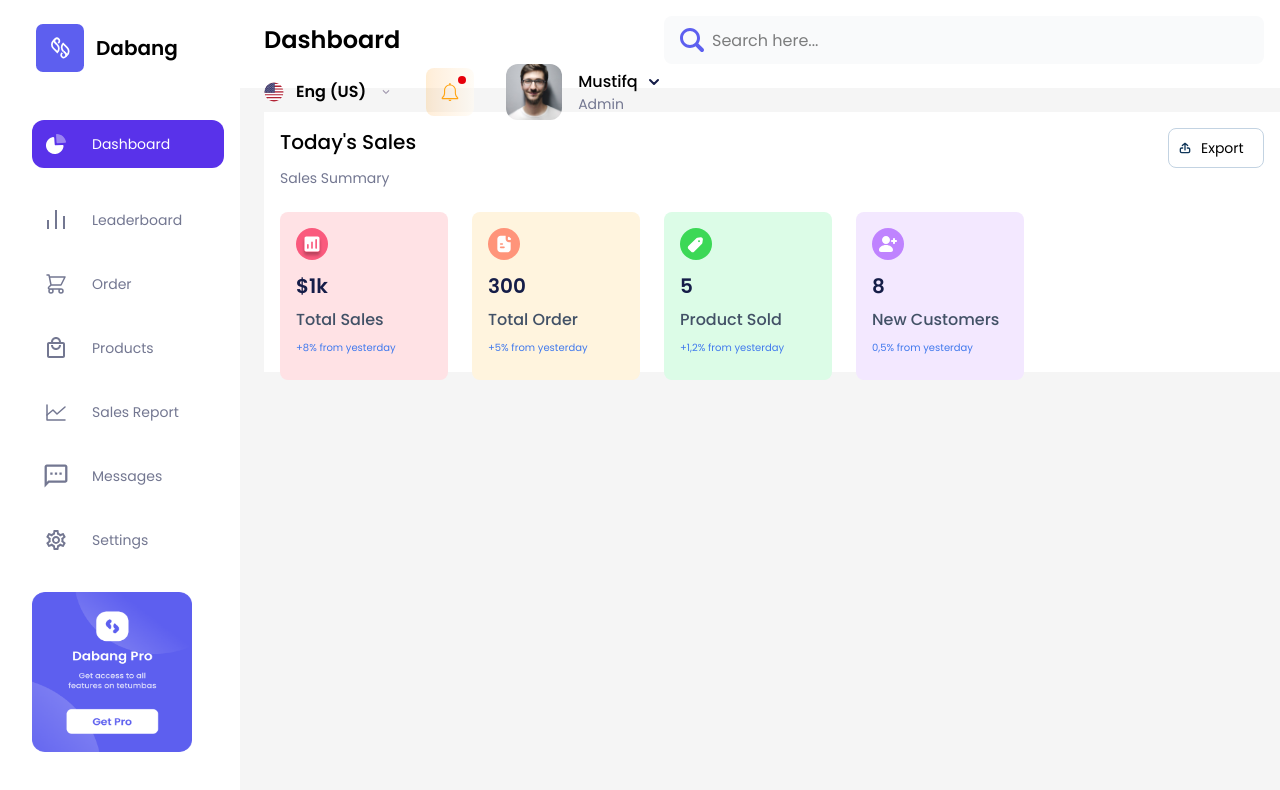
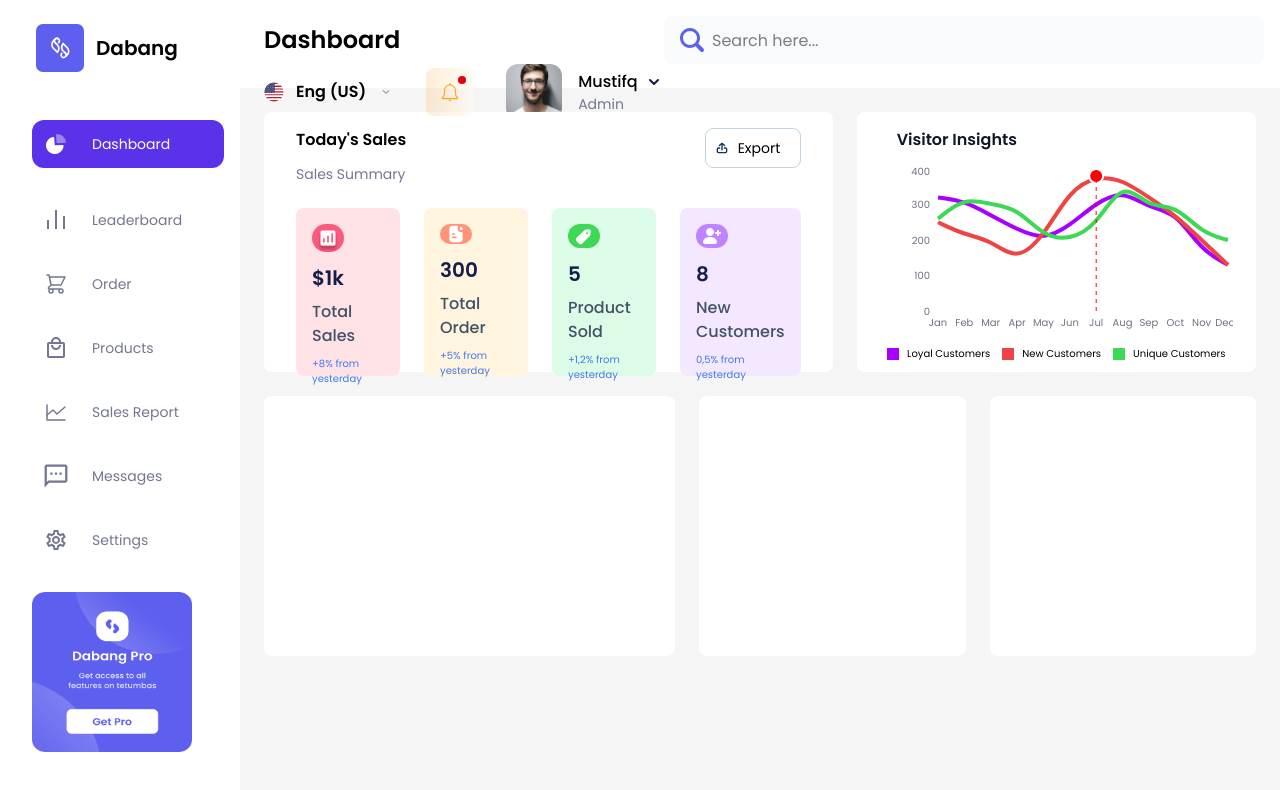
Before and after one commit to olumatty/CustomerDashboard, a React (Vite) app: page / in a window 1280 px wide. Shown: the top 790 px of the page. Built offline with nearby package versions, Linux system fonts and the light colour scheme.

Commit message:
Dashboard 2.0

```diff
--- a/package.json
+++ b/package.json
@@ -16,6 +16,7 @@
     "react": "^19.0.0",
     "react-dom": "^19.0.0",
     "react-router-dom": "^7.1.5",
+    "recharts": "^2.15.1",
     "tailwindcss": "^4.0.5"
   },
   "devDependencies": {
--- a/src/components/Customer.jsx
+++ b/src/components/Customer.jsx
@@ -2,7 +2,7 @@ import React from 'react'
 
 const Customer = () => {
   return (
-    <div>
+    <div className='bg-white rounded-lg h-[260px] py-4 px-8'>
 
     </div>
   )
--- a/src/components/Revenue.jsx
+++ b/src/components/Revenue.jsx
@@ -2,7 +2,7 @@ import React from 'react'
 
 const Revenue = () => {
   return (
-    <div>
+    <div className=' bg-white rounded-lg h-[260px] py-4 px-8 '>
 
     </div>
   )
--- a/src/components/Sales.jsx
+++ b/src/components/Sales.jsx
@@ -7,11 +7,11 @@ import CustomerIcon from "../assets/New Costumers Icon.svg"
 
 const Sales = () => {
   return (
-    <div className='bg-white h-[260px] p-4 '>
+    <div className=' bg-white rounded-lg h-[260px] py-4 px-8 '>
       {/* Header */}
       <div className='flex justify-between'>
         <div className='flex flex-col space-y-3'>
-          <span className='font-medium text-xl'>Today's Sales</span>
+          <span className='font-semibold'>Today's Sales</span>
           <span className='text-sm text-[#737791]'>Sales Summary</span>
         </div>
 
--- a/src/components/Target.jsx
+++ b/src/components/Target.jsx
@@ -2,7 +2,7 @@ import React from 'react'
 
 const Target = () => {
   return (
-    <div>
+    <div className='bg-white rounded-lg h-[260px] py-4 px-8'>
 
     </div>
   )
--- a/src/components/Visitors.jsx
+++ b/src/components/Visitors.jsx
@@ -1,11 +1,73 @@
-import React from 'react'
+import React from "react";
+import {
+  LineChart,
+  Line,
+  XAxis,
+  YAxis,
+  Tooltip,
+  ResponsiveContainer,
+  ReferenceLine,
+  ReferenceDot,
+} from "recharts";
 
-const Visitors = () => {
+const data = [
+  { name: "Jan", loyal: 320, new: 250, unique: 260 },
+  { name: "Feb", loyal: 310, new: 215, unique: 320 },
+  { name: "Mar", loyal: 270, new: 200, unique: 300 },
+  { name: "Apr", loyal: 230, new: 140, unique: 290 },
+  { name: "May", loyal: 200, new: 210, unique: 210 },
+  { name: "Jun", loyal: 240, new: 340, unique: 200 },
+  { name: "Jul", loyal: 305, new: 380, unique: 240 },
+  { name: "Aug", loyal: 340, new: 370, unique: 370 },
+  { name: "Sep", loyal: 290, new: 320, unique: 290 },
+  { name: "Oct", loyal: 280, new: 270, unique: 300 },
+  { name: "Nov", loyal: 170, new: 200, unique: 220 },
+  { name: "Dec", loyal: 130, new: 130, unique: 200 },
+];
+
+const VisitorInsightsChart = () => {
   return (
-    <div>
+    <div className="w-full h-[260px] bg-white p-4 rounded-lg">
+      <h2 className="font-semibold px-6 text-gray-900 mb-3">Visitor Insights</h2>
+      <ResponsiveContainer width="98%" height="80%">
+        <LineChart data={data}>
+          <XAxis
+            dataKey="name"
+            tick={{ fill: "#6B7280", fontSize: 10 }}
+            axisLine={false}
+            tickLine={false}
+          />
+          <YAxis
+            domain={[0, 400]}
+            ticks={[0, 100, 200, 300, 400]}
+            tick={{ fill: "#6B7280", fontSize: 10, color: "#7B91B0" }}
+            axisLine={false}
+            tickLine={false}
+          />
+          <Tooltip />
+          <Line type="basis" dataKey="loyal" stroke="#A700FF" strokeWidth={4} dot={false} />
+          <Line type="basis" dataKey="new" stroke="#EF4444" strokeWidth={4} dot={false} />
+          <Line type="basis" dataKey="unique" stroke="#3CD856" strokeWidth={4} dot={false} />
+          <ReferenceDot x="Jul" y={380} r={7} fill="red" stroke="white" strokeWidth={2} />
+          <ReferenceLine x="Jul" stroke="red" strokeDasharray="4 4" />
+        </LineChart>
+      </ResponsiveContainer>
+      <div className="flex gap-3 items-center justify-center">
+        <div className="flex items-center gap-2">
+          <div className="h-3 w-3 bg-[#A700FF]"></div>
+          <span className="text-[10px]">Loyal Customers</span>
+        </div>
+        <div className="flex items-center gap-2">
+          <div className="h-3 w-3 bg-[#EF4444]"></div>
+          <span className="text-[10px]">New Customers</span>
+        </div>
+        <div className="flex items-center gap-2">
+          <div className="h-3 w-3 bg-[#3CD856]"></div>
+          <span className="text-[10px]">Unique Customers</span>
+        </div>
+      </div>
+    </div>
+  );
+};
 
-    </div>
-  )
-}
-
-export default Visitors
+export default VisitorInsightsChart;
--- a/src/scenes/Dashboard/Index.jsx
+++ b/src/scenes/Dashboard/Index.jsx
@@ -1,12 +1,34 @@
-import React from 'react'
-import Sales from '../../components/Sales'
+import React from "react";
+import Sales from "../../components/Sales";
+import VisitorInsightsChart from "../../components/Visitors";
+import Revenue from "../../components/Revenue";
+import Customer from "../../components/Customer";
+import Target from "../../components/Target";
 
 const Dashboard = () => {
   return (
-    <div className='mt-6 ml-6'>
-      <Sales/>
+    <div className="py-6 pl-6 pr-6 w-full gap-6 auto-rows-[260px]">
+      <div className="grid grid-cols-12 gap-6">
+        <div className="col-span-7">
+          <Sales />
+        </div>
+        <div className="col-span-5">
+          <VisitorInsightsChart />
+        </div>
+      </div>
+      <div className="grid grid-cols-14 gap-6 mt-6">
+        <div className="col-span-6">
+          <Revenue />
+        </div>
+        <div className="col-span-4">
+          <Customer />
+        </div>
+        <div className="col-span-4">
+          <Target/>
+        </div>
+      </div>
     </div>
-  )
-}
+  );
+};
 
-export default Dashboard
+export default Dashboard;
```
Also changed, not shown: 1 other file (tests, documents, lock files or other folders).
